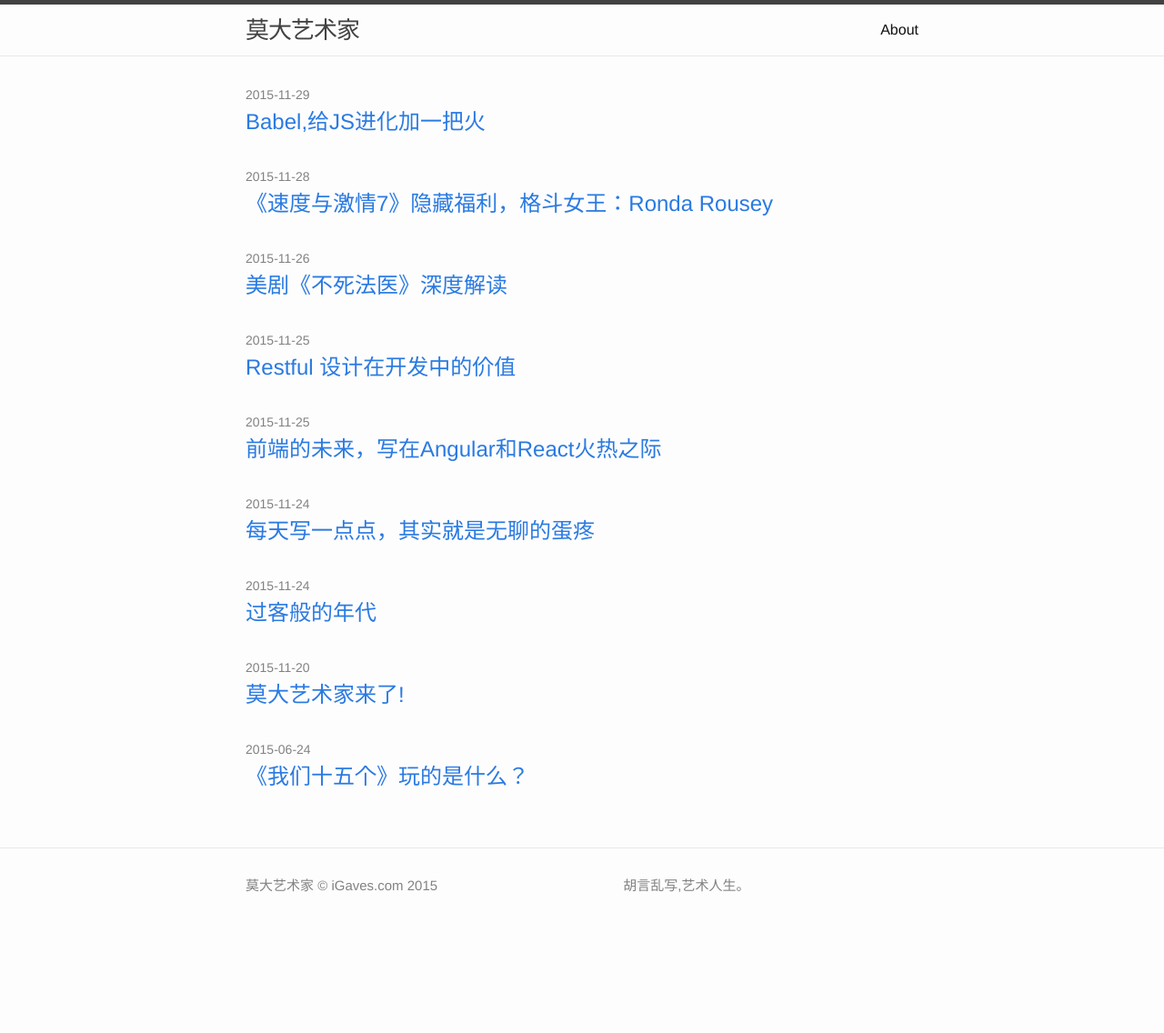
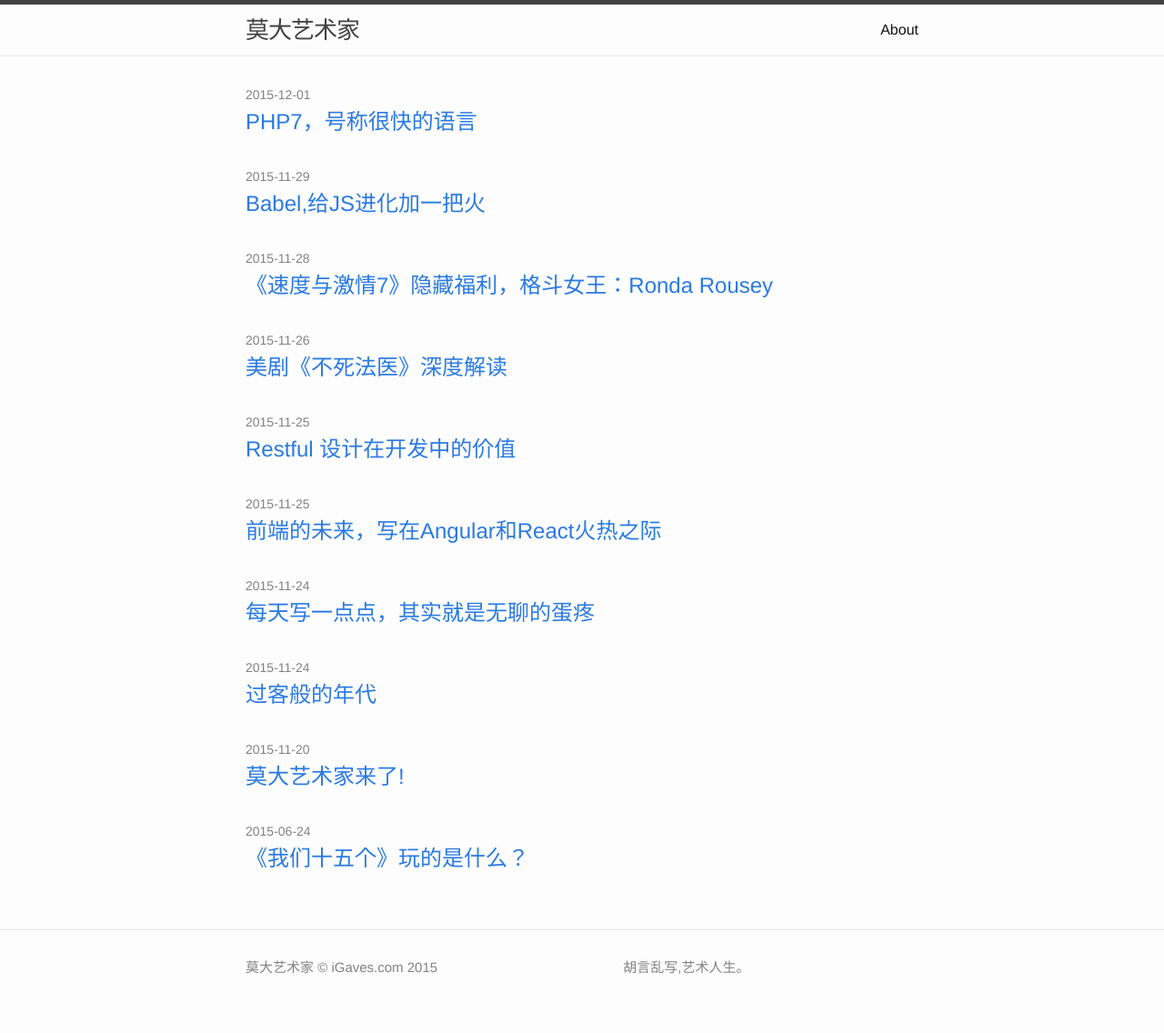
Before and after one commit to igaves/b, a Jekyll site: the page built from index.html, in a window 1280 px wide. Shown: the whole page at 91% size. Built offline with Jekyll 4.4.1, drawn with Linux system fonts in a browser that asks for light colours; comment, search, counter and statistics services are not loaded; before the commit the page ends 1046 px from its top, so only the background shows below that; some of the changed lines change nothing that is shown.

Commit message:
new blog

```diff
--- a/_posts/2015-11-25-beyond-javascript.markdown
+++ b/_posts/2015-11-25-beyond-javascript.markdown
@@ -18,6 +18,7 @@ setTimeout(function(){xxx},1000);
 
 {% highlight javascript %}
 function(){}.delay(1000);
+
 {% endhighlight %}
 
 delay的实现，完全依赖了回调函数的处理。
--- /dev/null
+++ b/_posts/2015-12-03-about-php7.markdown
@@ -0,0 +1,75 @@
+---
+layout: post
+title:  PHP7，号称很快的语言
+date:   2015-12-02 07:21:30 +0800
+categories: developer
+paid: yes
+---
+早上听闻php7发布了
+说起来自己也曾经写过一阵php7，还是很有感情的，目前对于php只剩下了
+语法印象，并没有实际的细节掌握了，所以一下说的，都是闲着扯淡
+
+貌似5.6－7之间没有其他的版本了，突然蹦到7，肯定是开发者觉得改变的很重大喽。。。
+粗略的研究了一下，发现了一个很牛逼的改动
+
+函数返回值了
+
+{% highlight php %}
+
+function fuckBy(array $people):array{
+
+  array_map(function( string $name):int{
+    fuckingBy($name);
+  });
+  return $people;
+}
+
+{% endhighlight %}
+当然，引入了类型声明，和返回类型声明，不快才怪！
+
+{% highlight php %}
+
+define('TRUE',false);
+
+{% endhighlight %}
+
+这也算是进步。
+
+说下我认为的最重要的改动，就是匿名类;
+
+假设一个接口IObserver定义了一个方法 notify,那么，在需要一个对象传入的时候可以快速创建匿名类实现这个接口来搞定当前的逻辑
+前几天稍微写了一个AWT桌面，发现逻辑简单的时候，这个方式很便捷
+
+{% highlight php %}
+class MainController extends Controller{
+
+  function constructor(){
+    //defined some Observer
+    $this->observer = new Observer();
+
+    //new
+    $this->observer = new class implements IObserver{
+        public  function notify($something){
+        }
+    }
+  }
+
+
+  function actionDrawIndex(){
+
+    $this->observer->notify();
+    $this->renderSomething();
+  }
+}
+
+{% endhighlight %}
+>面向接口编程的重要性在实际开发中，对项目扩展的更好。
+
+总结一下，就是，PHP终于尝试放弃若类型来进行开发了,放弃了若类型，我可以理解成为，可以进行‘编译行为’了，不管是上线编译，还是即时编译
+越来越趋向于运行速度这个需求了
+
+###不过我印象中，PHP从来都不是靠运行速度混江湖的
+
+###靠的是学习成本低。
+
+未完待。。
```
